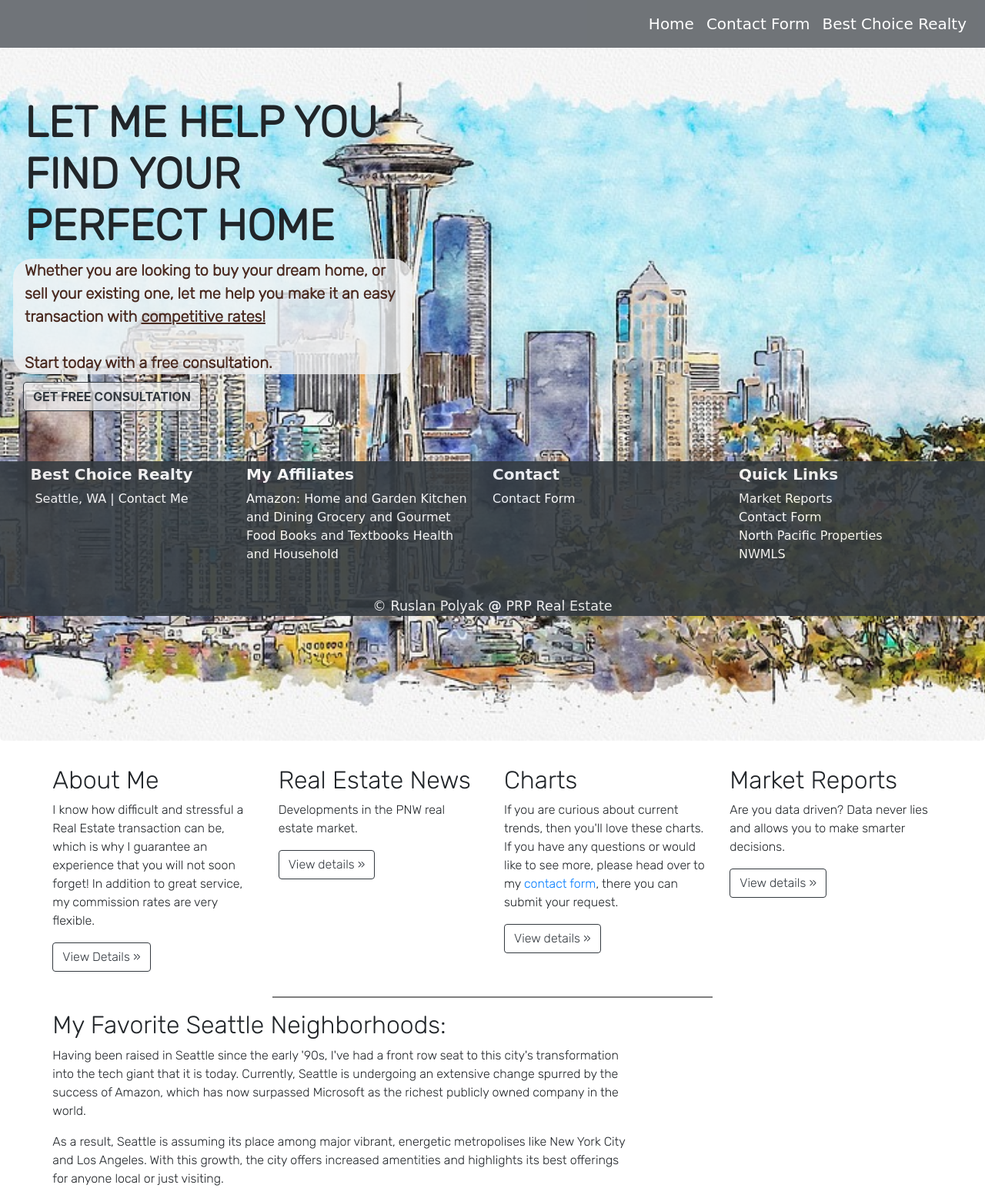
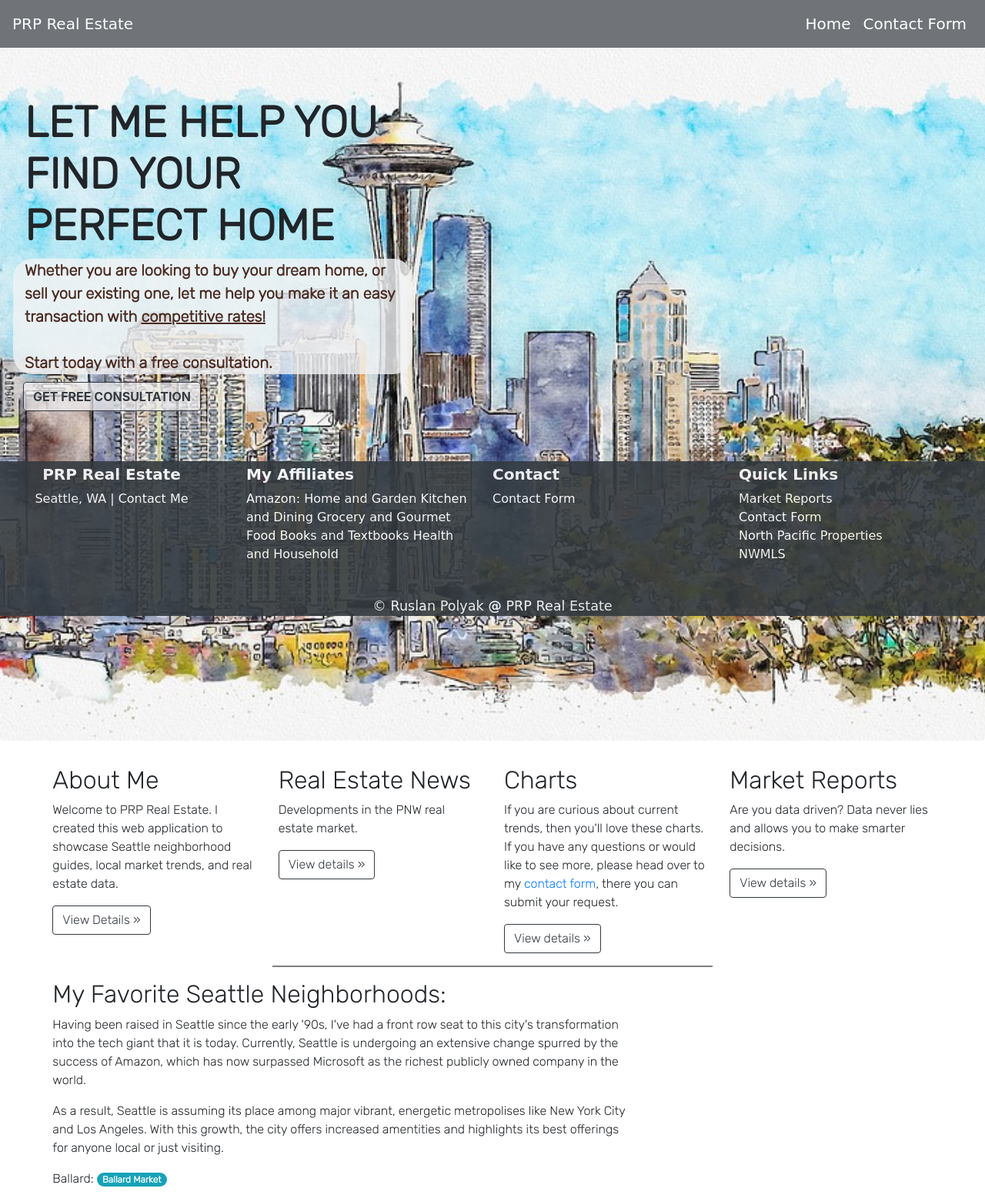
Before and after one commit to ChefGravy/Django, a Django app: page / in a window 1280 px wide. Shown: the top 1552 px of the page at 77% size. Run offline with Django 3.2, Linux system fonts and the light colour scheme; some libraries are stand-ins or nearby versions; some web fonts are replaced.

Commit message:
fix(templates): remove Best Choice Realty and update inactive broker references

```diff
--- a/prprealestate/frontpage/templates/frontpage/about.html
+++ b/prprealestate/frontpage/templates/frontpage/about.html
@@ -30,9 +30,9 @@
     <div class="container">
 
       <h1 id='name' class="display-4">Ruslan Polyak</h1>
-      <p id="main-intro">Experienced realtor in the Pacific Northwest!</p>
+      <p id="main-intro">Real estate enthusiast and developer in the Pacific Northwest!</p>
       <hr id='divider' class="my-4">
-      <p id='main-intro'>I would love to learn about you to see how I can help you in the Northwest real estate market!</p>
+      <p id='main-intro'>I love exploring the Northwest real estate market and building tools to analyze local property trends!</p>
     </div>
   </div>
 
--- a/prprealestate/frontpage/templates/frontpage/base.html
+++ b/prprealestate/frontpage/templates/frontpage/base.html
@@ -106,7 +106,7 @@
          <button class="navbar-toggler" type="button" data-toggle="collapse" data-target="#navbarTogglerDemo03" aria-controls="navbarTogglerDemo03" aria-expanded="false" aria-label="Toggle navigation">
              <span class="navbar-toggler-icon"></span>
          </button>
-         <!-- <a id='main-nav-link' class="navbar-brand" href="{% url 'index' %}">Best Choice Realty</a> -->
+         <a id='main-nav-link' class="navbar-brand text-light" href="{% url 'index' %}">PRP Real Estate</a>
          <!-- DIV CLASS STARTS HERE -->
          <div class="collapse navbar-collapse" id='navbarTogglerDemo03'>
            <ul class='navbar-nav ml-auto'>
@@ -115,9 +115,6 @@
              </li>
              <li class='nav-item'>
                <a id='nav-link' class="nav-link" href="{% url "frontpage:contactform" %}">Contact Form</a>
-             </li>
-             <li class='nav-item'>
-               <a id='nav-link' class="nav-link" href="https://bestchoicerealtyhomes.com/">Best Choice Realty</a>
              </li>
            </ul>
          </div>
@@ -137,7 +134,7 @@
           <!-- CONTACT INFORMATION -->
           <div id='container-one-footer' class="col-sm-3">
             <h5><b>
-                Best Choice Realty
+                PRP Real Estate
             </b></h5>
             <p>
             Seattle, WA | <a href="{% url "frontpage:contactform" %}" style='color: white;'>Contact Me</a>
--- a/prprealestate/frontpage/templates/frontpage/blog.html
+++ b/prprealestate/frontpage/templates/frontpage/blog.html
@@ -28,9 +28,9 @@
   <div id='blog-jumbo' class="jumbotron">
     <div class="container">
       <h1 id='name' class="display-4">Ruslan Polyak</h1>
-      <p id='main-intro' class="lead">Experienced realtor in the Pacific Northwest!</p>
+      <p id='main-intro' class="lead">Real estate enthusiast and developer in the Pacific Northwest!</p>
       <hr id='divider' class="my-4">
-      <p id='main-intro'> I would love to learn about you to see how I can help you in the Northwest real estate market!</p>
+      <p id='main-intro'> I love exploring the Northwest real estate market and building tools to analyze local property trends!</p>
     </div>
   </div>
 
--- a/prprealestate/frontpage/templates/frontpage/contactform.html
+++ b/prprealestate/frontpage/templates/frontpage/contactform.html
@@ -31,8 +31,8 @@
 
 <div class="row">
   <div id='contact-form-three' class="col-sm-6">
-      This contact form will allow you to do the following: ask questions, provide feedback, and/or become a member. I will respond to any inquiries in a timely manner. If you would like your feedback posted
-      on my website, please let me know and I will be happy to do so! <p><p>By selecting the Membership category, you will have access to my <span style='text-decoration: underline;'>competitive commission rates</span> and to my quarterly newsletter.</span>
+      <p>This contact form will allow you to do the following: ask questions, provide feedback, and/or become a member. I will respond to any inquiries in a timely manner. If you would like your feedback posted on my website, please let me know and I will be happy to do so!</p>
+      <p>By selecting the Membership category, you will have access to my quarterly real estate market newsletter and neighborhood updates.</p>
   </div>
   <div id='contact-form-one' class="col-sm-5">
     <h2 style="margin-top: 2rem">Contact Form</h2>
--- a/prprealestate/frontpage/templates/frontpage/index.html
+++ b/prprealestate/frontpage/templates/frontpage/index.html
@@ -105,9 +105,8 @@
             <div class="col-sm-3" style="font-family: 'Rubik', sans-serif;">
                 <h2>About Me</h2>
                 <p>
-                    I know how difficult and stressful a Real Estate transaction can be, which is why I guarantee an experience that you will not soon forget! In addition to great service,
-                    my commission rates are very flexible.
-                <p>
+                    Welcome to PRP Real Estate. I created this web application to showcase Seattle neighborhood guides, local market trends, and real estate data.
+                </p>
                 <!-- Button trigger modal -->
                 <button id='btn_viewdetails' type='button' class='btn btn-outline-dark' data-toggle="modal" data-target="#exampleModalLong">View Details »</button>
 
@@ -123,7 +122,7 @@
                             </div>
                             <div class="modal-body" style="font-family: 'Rubik', sans-serif;">
                                 <p>
-                                    Hi, I am Ruslan. I am a real estate broker with Best Choice Realty.
+                                    Hi, I am Ruslan.
                                 </p>
                                 <p>
                                      I grew up in Seattle and I love all the Pacific Northwest has to offer. Some of my favorite neighborhoods include Queen Anne,
@@ -133,10 +132,10 @@
                                 </p>
                                 <p>
                                     In addition to real estate, I also enjoy developing Web Applications in JavaScript and Python. I created this website as a fun side project
-                                    using Django 3.0.3 and Bootstrap V4.5. I will continue to improve and add features to this website so if there is something else you would like to see, please let me know.
+                                    using Django 4.2 LTS and Bootstrap V4.5. I will continue to improve and add features to this website so if there is something else you would like to see, please let me know.
                                 </p>
                                 <p>
-                                    If you would like to see some of my other fun projects that I build on the side, feel free to visit me @ <a href="http://www.ruslanpolyak.com">ruslanpolyak.com</a>
+                                    If you would like to see some of my other fun projects that I build on the side, feel free to visit me @ <a href="https://www.ruslanpolyak.com">ruslanpolyak.com</a>
                                 </p>
                             </div>
                             <div class="modal-footer">
```
